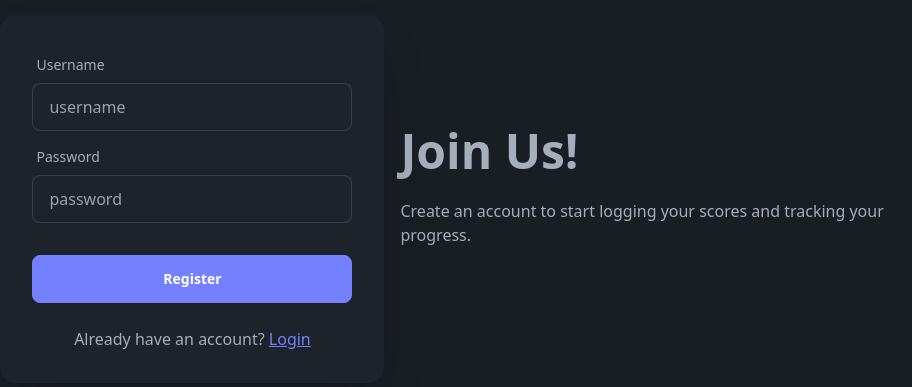
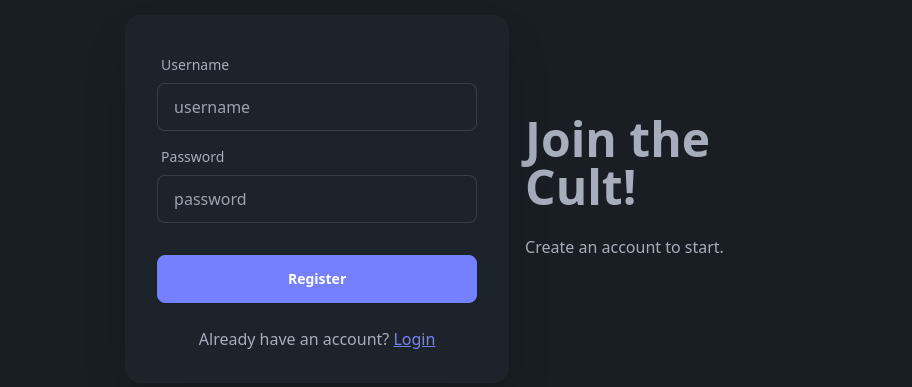
Before and after one commit to GimmeDaCookie/Leaddrboard, a React (Vite) app in the folder frontend/: page /register in a window 1280 px wide. Shown: the part 201-588 px from the top of the page, without its empty margins (188-1100 px from the left). Built offline with nearby package versions, Linux system fonts and the light colour scheme; no server answers.

Commit message:
Changed landing page text

```diff
--- a/frontend/src/pages/LandingPage.jsx
+++ b/frontend/src/pages/LandingPage.jsx
@@ -8,7 +8,7 @@ function LandingPage() {
       <div className="hero-content text-center">
         <div className="max-w-md">
           <h1 className="text-5xl font-bold">Welcome to Leaddrboard</h1>
-          <p className="py-6">Login or Register to access the dashboard.</p>
+          <p className="py-6">Login or Register to access the site.</p>
           <div className="flex justify-center gap-4">
             <Link to="/login" className="btn btn-primary">Login</Link>
             <br />
--- a/frontend/src/pages/LoginPage.jsx
+++ b/frontend/src/pages/LoginPage.jsx
@@ -29,7 +29,7 @@ function LoginPage() {
       <div className="hero-content flex-col lg:flex-row-reverse">
         <div className="text-center lg:text-left">
           <h1 className="text-5xl font-bold">Welcome Back!</h1>
-          <p className="py-6">Sign in to track your scores and compete on the leaderboard.</p>
+          <p className="py-6">Sign in to track your scores and compete on the leaddrboard.</p>
         </div>
         <div className="card shrink-0 w-full max-w-sm shadow-2xl bg-base-100">
           <form className="card-body" onSubmit={handleSubmit}>
--- a/frontend/src/pages/RegisterPage.jsx
+++ b/frontend/src/pages/RegisterPage.jsx
@@ -26,8 +26,8 @@ function RegisterPage() {
     <div className="hero min-h-screen bg-base-200">
       <div className="hero-content flex-col lg:flex-row-reverse">
         <div className="text-center lg:text-left">
-          <h1 className="text-5xl font-bold">Join Us!</h1>
-          <p className="py-6">Create an account to start logging your scores and tracking your progress.</p>
+          <h1 className="text-5xl font-bold">Join the Cult!</h1>
+          <p className="py-6">Create an account to start.</p>
         </div>
         <div className="card shrink-0 w-full max-w-sm shadow-2xl bg-base-100">
           <form className="card-body" onSubmit={handleSubmit}>
```
